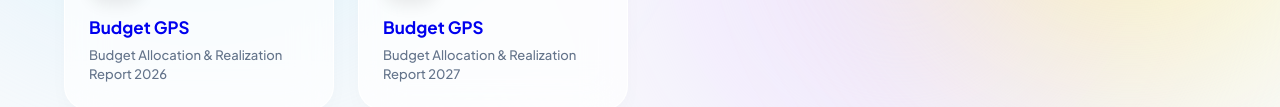
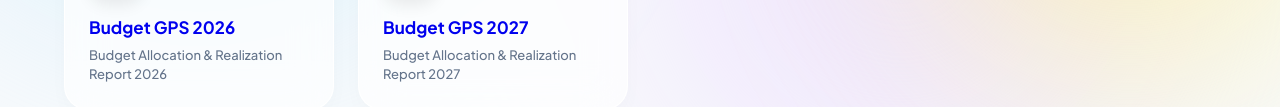
Before and after one commit to Adiib182/fagps, a plain HTML site: page index.html in a window 1280 px wide. Shown: the part 451-558 px from the top of the page. Drawn offline with Linux system fonts and the light colour scheme.

Commit message:
Update index.html

```diff
--- a/index.html
+++ b/index.html
@@ -209,13 +209,13 @@
 
             <a href="https://budget-gps.vercel.app/" target="_self" class="menu-card card-budget">
                 <div class="icon-wrapper">📉</div>
-                <div class="card-title">Budget GPS</div>
+                <div class="card-title">Budget GPS 2026</div>
                 <div class="card-desc">Budget Allocation & Realization Report 2026</div>
             </a>
 
             <a href="https://budget-gps.vercel.app/2027.html" target="_self" class="menu-card card-budget">
                 <div class="icon-wrapper">📉</div>
-                <div class="card-title">Budget GPS</div>
+                <div class="card-title">Budget GPS 2027</div>
                 <div class="card-desc">Budget Allocation & Realization Report 2027</div>
             </a>
 
```
